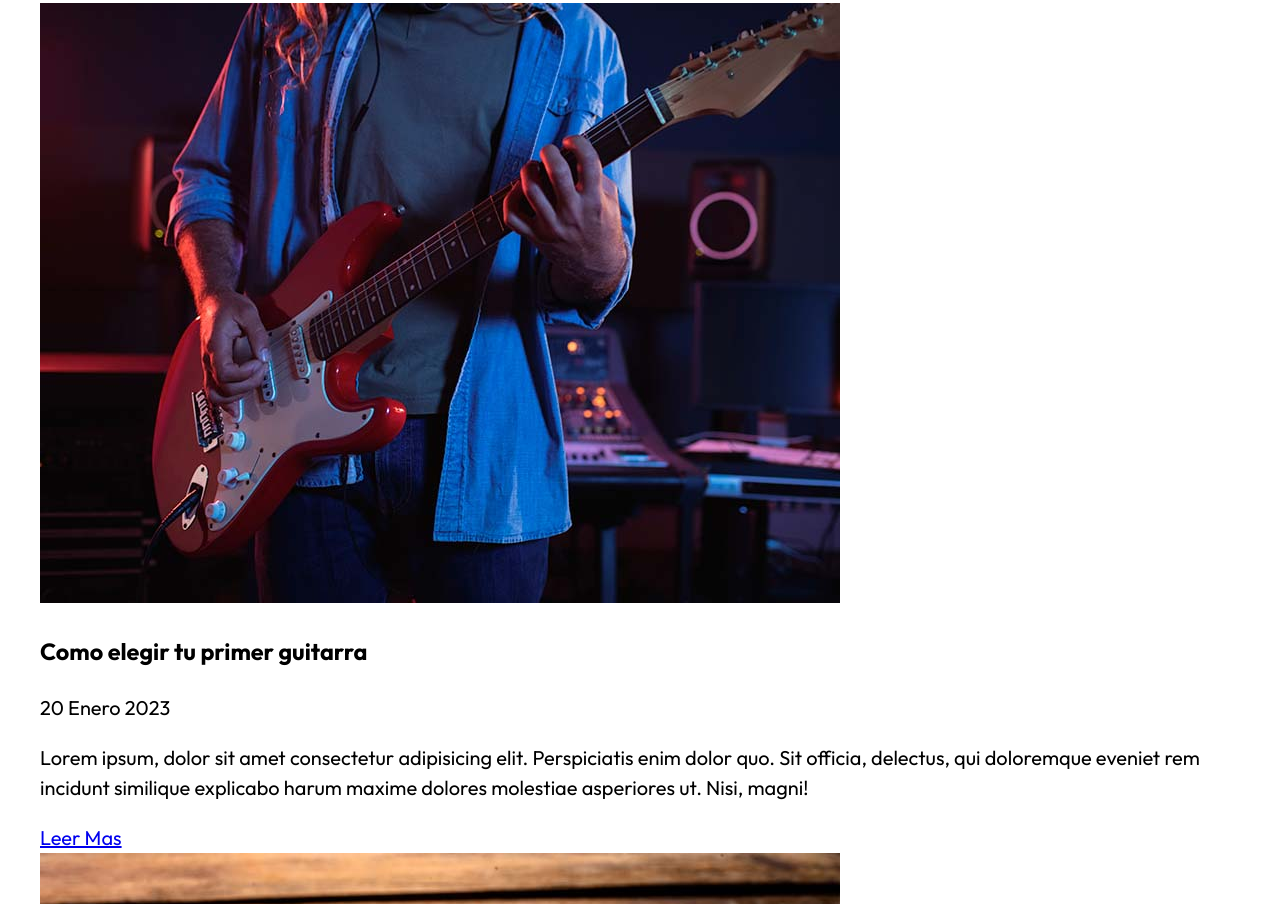
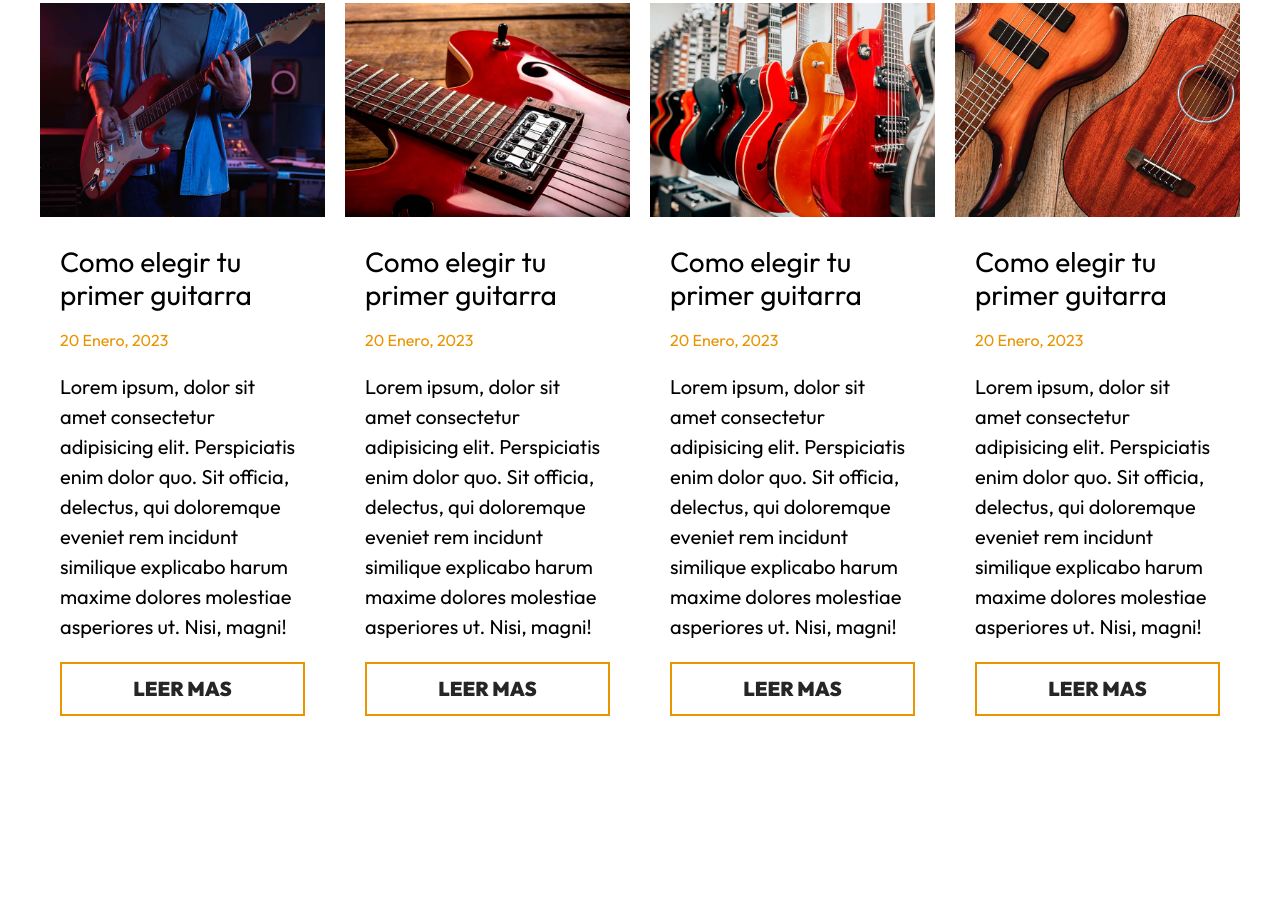
Before and after one commit to carlosignacio-dev/Guitar-LA---Ecommerce, a plain HTML site: page index.html in a window 1280 px wide. Shown: the part 3456-4360 px from the top of the page. After the commit the page ends 4192 px from the top, so only its background shows below. Drawn offline with Linux system fonts and the light colour scheme.

Commit message:
added style to blog

```diff
--- a/css/app.css
+++ b/css/app.css
@@ -236,3 +236,48 @@ img {
     background-color: var(--primary);
     color: var(--blanco);
 }
+
+/* Blog */
+.blog__grid {
+    display: grid;
+    gap: 2rem;
+}
+@media (min-width: 768px) {
+    .blog__grid {
+        grid-template-columns: repeat(2, 1fr);
+    }
+}
+@media (min-width: 992px) {
+    .blog__grid {
+        grid-template-columns: repeat(4, 1fr);
+    }
+}
+.entrada__contenido {
+    padding: 2rem;
+}
+.entrada__titulo {
+    font-weight: 400;
+    font-size: 2.8rem;
+    margin: 0;
+    line-height: 1.2;
+}
+.entrada__fecha {
+    font-size: 1.6rem;
+    color: var(--primary);
+}
+.entrada__enlace {
+    margin-top: 2rem;
+    display: block;
+    text-decoration: none;
+    color: var(--negro);
+    padding: 1rem 5rem;
+    border: 2px solid var(--primary);
+    text-align: center;
+    font-weight: 900;
+    text-transform: uppercase;
+    transition: background-color 0.3s;
+}
+.entrada__enlace:hover {
+    background-color: var(--primary);
+    color: var(--blanco);
+}
--- a/index.html
+++ b/index.html
@@ -167,7 +167,7 @@
                 <img src="img/blog_1.jpg" alt="imagen blog" class="entrada__imagen">
                 <div class="entrada__contenido">
                     <h3 class="entrada__titulo">Como elegir tu primer guitarra</h3>
-                    <p class="entrada__fecha">20 Enero 2023</p>
+                    <p class="entrada__fecha">20 Enero, 2023</p>
                     <p class="entrada__texto">Lorem ipsum, dolor sit amet consectetur adipisicing elit. Perspiciatis enim dolor quo. Sit officia, delectus, qui doloremque eveniet rem incidunt similique explicabo harum maxime dolores molestiae asperiores ut. Nisi, magni!</p>
                     <a href="enrtada.html" class="entrada__enlace">Leer Mas</a>
                 </div>
@@ -176,7 +176,7 @@
                 <img src="img/blog_2.jpg" alt="imagen blog" class="entrada__imagen">
                 <div class="entrada__contenido">
                     <h3 class="entrada__titulo">Como elegir tu primer guitarra</h3>
-                    <p class="entrada__fecha">20 Enero 2023</p>
+                    <p class="entrada__fecha">20 Enero, 2023</p>
                     <p class="entrada__texto">Lorem ipsum, dolor sit amet consectetur adipisicing elit. Perspiciatis enim dolor quo. Sit officia, delectus, qui doloremque eveniet rem incidunt similique explicabo harum maxime dolores molestiae asperiores ut. Nisi, magni!</p>
                     <a href="enrtada.html" class="entrada__enlace">Leer Mas</a>
                 </div>
@@ -185,7 +185,7 @@
                 <img src="img/blog_3.jpg" alt="imagen blog" class="entrada__imagen">
                 <div class="entrada__contenido">
                     <h3 class="entrada__titulo">Como elegir tu primer guitarra</h3>
-                    <p class="entrada__fecha">20 Enero 2023</p>
+                    <p class="entrada__fecha">20 Enero, 2023</p>
                     <p class="entrada__texto">Lorem ipsum, dolor sit amet consectetur adipisicing elit. Perspiciatis enim dolor quo. Sit officia, delectus, qui doloremque eveniet rem incidunt similique explicabo harum maxime dolores molestiae asperiores ut. Nisi, magni!</p>
                     <a href="enrtada.html" class="entrada__enlace">Leer Mas</a>
                 </div>
@@ -194,7 +194,7 @@
                 <img src="img/blog_4.jpg" alt="imagen blog" class="entrada__imagen">
                 <div class="entrada__contenido">
                     <h3 class="entrada__titulo">Como elegir tu primer guitarra</h3>
-                    <p class="entrada__fecha">20 Enero 2023</p>
+                    <p class="entrada__fecha">20 Enero, 2023</p>
                     <p class="entrada__texto">Lorem ipsum, dolor sit amet consectetur adipisicing elit. Perspiciatis enim dolor quo. Sit officia, delectus, qui doloremque eveniet rem incidunt similique explicabo harum maxime dolores molestiae asperiores ut. Nisi, magni!</p>
                     <a href="enrtada.html" class="entrada__enlace">Leer Mas</a>
                 </div>
```
